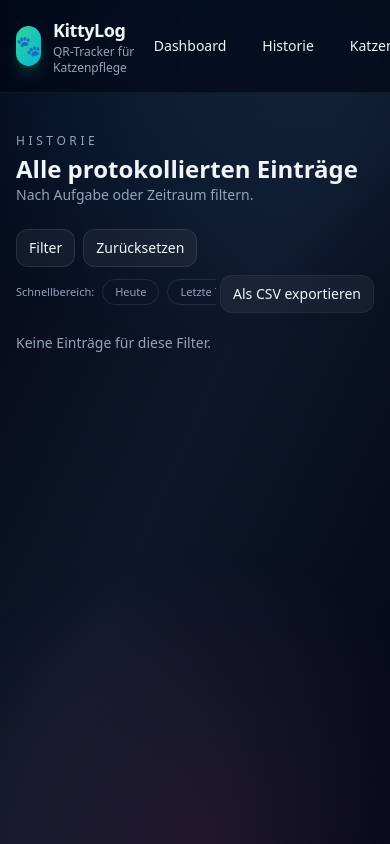
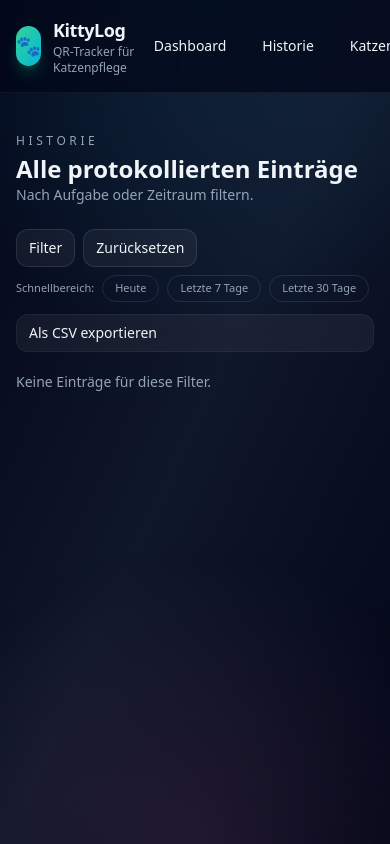
Before and after one commit to rewisch/kittylog, a FastAPI app: page /history in a window 390 px wide; the page is wider, and only the part inside the window is pictured. Run offline with FastAPI, Linux system fonts and the light colour scheme; the visitor is signed in with stand-in values (Sample User, id 1); data comes from the database, SQL or seed files in the repository; data that the repository does not hold is empty; some libraries are stand-ins or nearby versions.

Commit message:
fix csv button one more time

```diff
--- a/app/templates/history.html
+++ b/app/templates/history.html
@@ -15,14 +15,14 @@
             <button type="button" data-filter-toggle-target="history-filter-panel" aria-expanded="false" class="px-3 py-2 rounded-xl bg-white/5 hover:bg-white/10 border border-white/10 text-sm">Filter</button>
             <a href="/history?lang={{ lang }}" class="px-3 py-2 rounded-xl bg-white/5 hover:bg-white/10 transition border border-white/10 text-sm">{{ t("filters_reset", lang) }}</a>
         </div>
-        <div class="flex flex-wrap items-center gap-2">
-            <div class="flex items-center gap-2 overflow-x-auto pb-1 -mx-1 px-1 text-[11px] flex-1 min-w-0">
+        <div class="flex flex-col gap-2 w-full md:w-auto md:flex-row md:items-center">
+            <div class="flex items-center gap-2 overflow-x-auto pb-1 -mx-1 px-1 text-[11px] w-full md:w-auto">
                 <span class="text-slate-400 whitespace-nowrap">{{ t("quick_ranges", lang) }}:</span>
                 {% for code, label in [("today", t("range_today", lang)), ("7d", t("range_7d", lang)), ("30d", t("range_30d", lang))] %}
                 <a href="/history?lang={{ lang }}&preset={{ code }}" class="px-3 py-1 rounded-full border border-white/10 hover:border-white/20 whitespace-nowrap {{ 'bg-white/10 text-slate-100' if preset==code else 'text-slate-400' }}">{{ label }}</a>
                 {% endfor %}
             </div>
-            <a href="/history?lang={{ lang }}&format=csv{% if selected_task %}&task={{ selected_task }}{% endif %}{% if selected_cat %}&cat={{ selected_cat }}{% endif %}{% if start_date %}&start_date={{ start_date }}{% endif %}{% if end_date %}&end_date={{ end_date }}{% endif %}{% if preset %}&preset={{ preset }}{% endif %}" class="px-3 py-2 rounded-xl bg-white/5 hover:bg-white/10 transition border border-white/5 text-sm whitespace-nowrap shrink-0">{{ t("export_csv", lang) }}</a>
+            <a href="/history?lang={{ lang }}&format=csv{% if selected_task %}&task={{ selected_task }}{% endif %}{% if selected_cat %}&cat={{ selected_cat }}{% endif %}{% if start_date %}&start_date={{ start_date }}{% endif %}{% if end_date %}&end_date={{ end_date }}{% endif %}{% if preset %}&preset={{ preset }}{% endif %}" class="px-3 py-2 rounded-xl bg-white/5 hover:bg-white/10 transition border border-white/5 text-sm whitespace-nowrap w-full md:w-auto md:self-auto self-start">{{ t("export_csv", lang) }}</a>
         </div>
     </div>
     <form method="get" id="history-filter-panel" class="grid grid-cols-1 sm:grid-cols-2 md:grid-cols-5 gap-3 text-sm rounded-2xl bg-slate-900/70 border border-white/5 p-3 {{ '' if active else 'hidden md:grid' }}">
```
